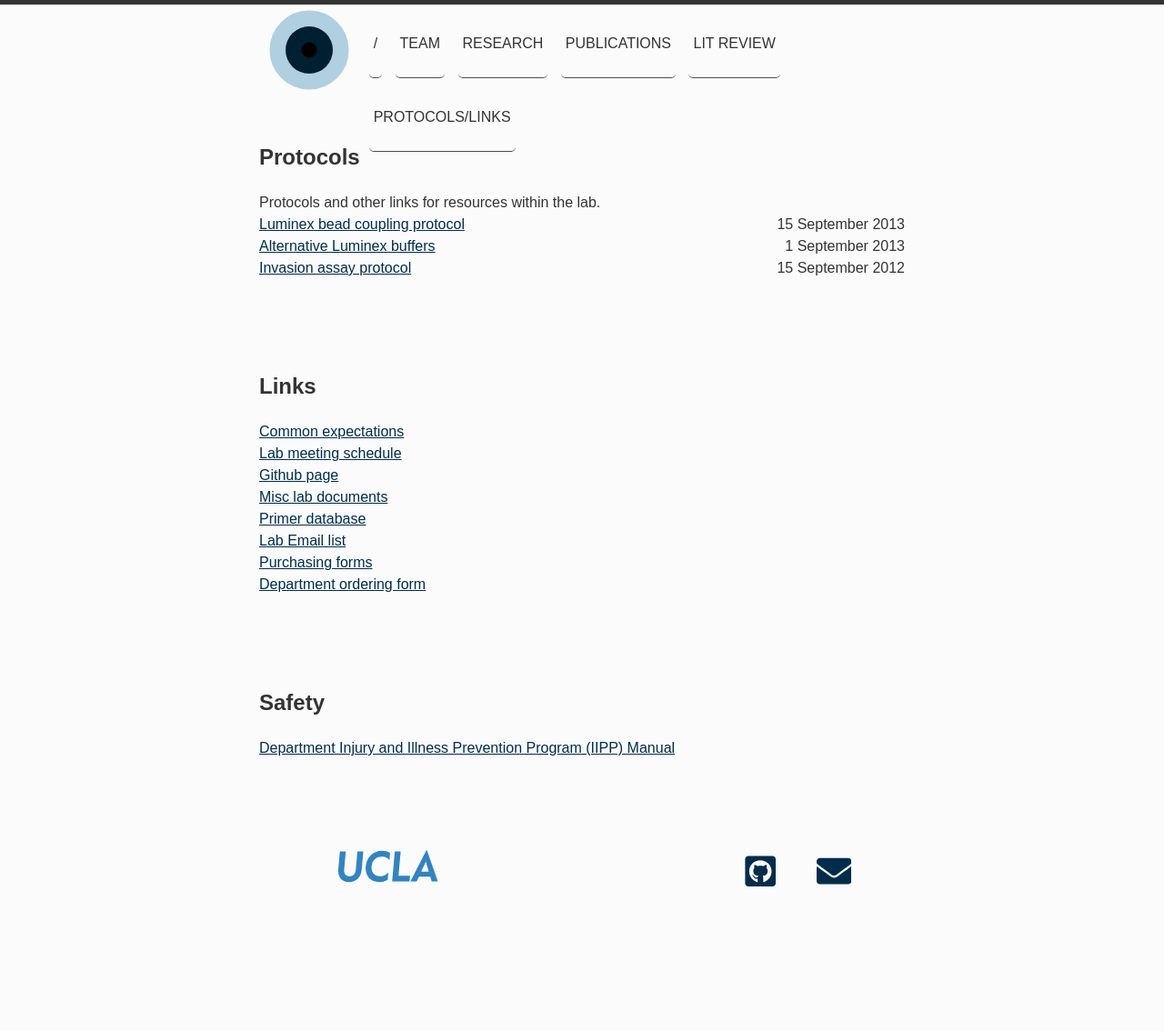
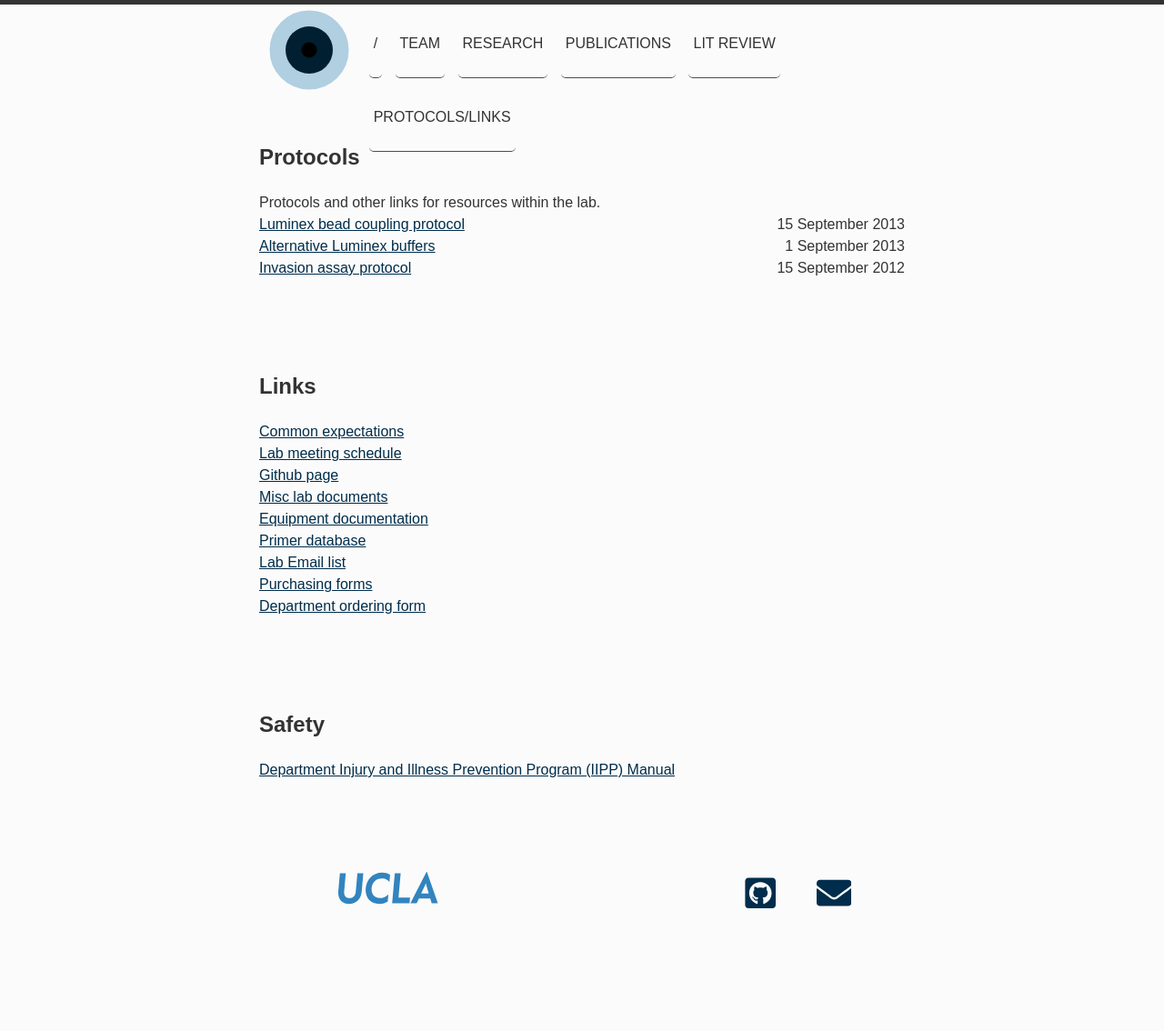
Before and after one commit to meyer-lab/asmlab.org, a Jekyll site: the page built from protocols.html, in a window 1280 px wide. Shown: the whole page at 91% size. Built offline with Jekyll 4.4.1, drawn with Linux system fonts in a browser that asks for light colours; some web fonts are replaced; before the commit the page ends 1110 px from its top, so only the background shows below that.

Commit message:
Update protocols.html

```diff
--- a/protocols.html
+++ b/protocols.html
@@ -34,6 +34,8 @@ Protocols and other links for resources within the lab.
 
 <article class="row gutters"><a href="https://github.com/meyer-lab/misc-docs" title="Misc lab documents" class="col span_8">Misc lab documents</a></article>
 
+<article class="row gutters"><a href="https://syno.seas.ucla.edu/drive/d/s/413621497437887399/lUYb4tR1Tm8NOC6FRuwcwmtNvPWoe3ea-KSWA33oChQY_" title="Equipment documentation" class="col span_8">Equipment documentation</a></article>
+
 <article class="row gutters"><a href="https://github.com/meyer-lab/misc-docs/blob/master/primers/primer_archive.csv" title="Primer database" class="col span_8">Primer database</a></article>
 
 <article class="row gutters"><a href="https://groups.google.com/forum/#!forum/asmlab" title="Email list" class="col span_8">Lab Email list</a></article>
```
